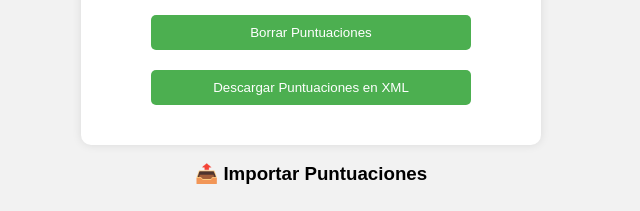
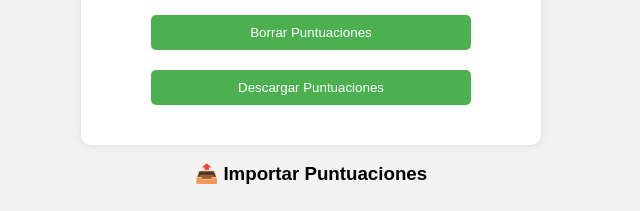
Before and after one commit to thelifeofalvaro/adivina-el-numero, a plain HTML site: page index.html in a window 1280 px wide. Shown: the part 521-732 px from the top of the page, 329-969 px from the left. Drawn offline with Linux system fonts and the light colour scheme.

Commit message:
index.html

```diff
--- a/index.html
+++ b/index.html
@@ -38,7 +38,7 @@
       <p>No hay puntuaciones todavía.</p>
     </div>
     <button onclick="borrarPuntuaciones()">Borrar Puntuaciones</button>
-    <button onclick="descargarPuntuacionesXML()">Descargar Puntuaciones en XML</button>
+    <button onclick="descargarXML()">Descargar Puntuaciones</button>
   </div>
 
   <h3>📤 Importar Puntuaciones</h3>
```
